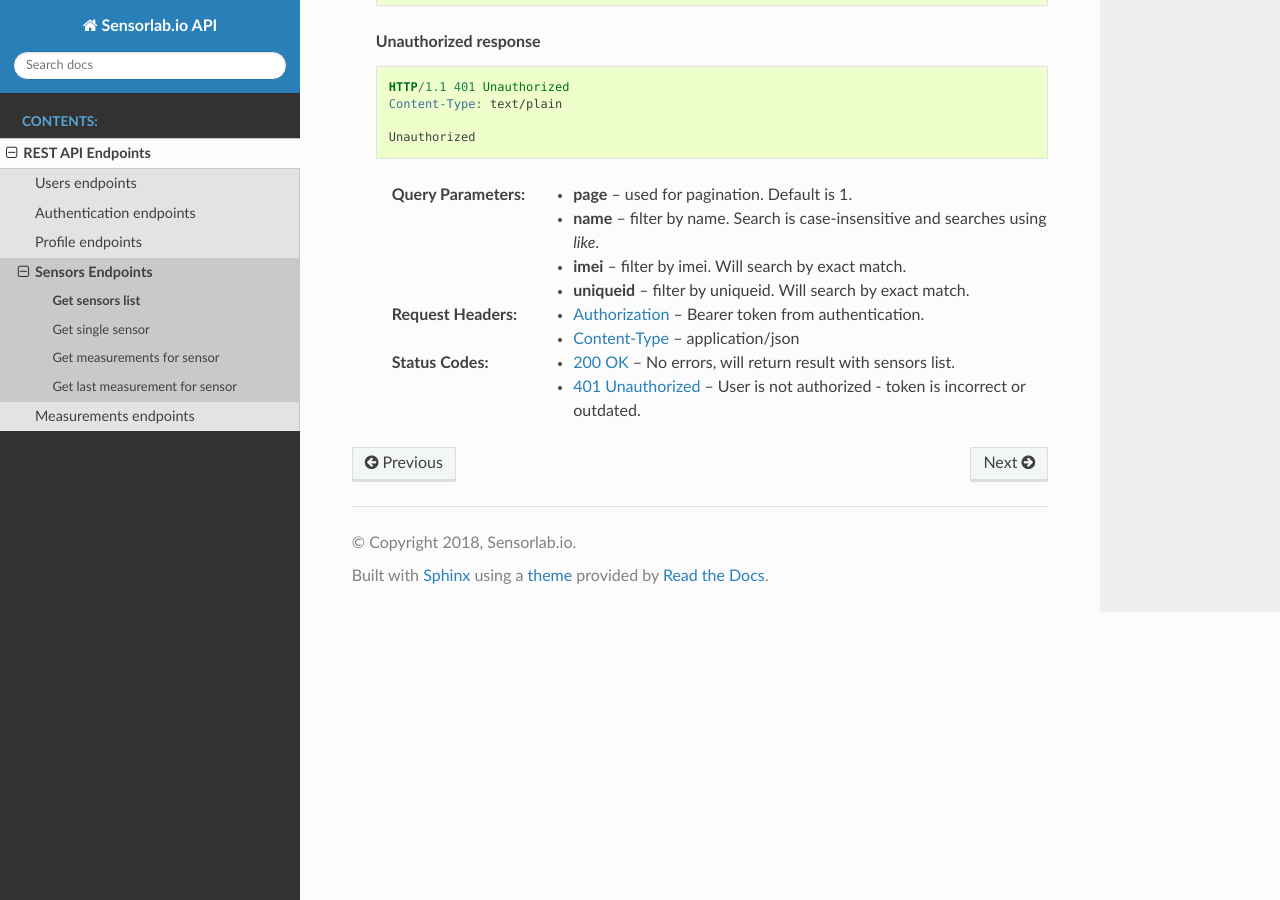
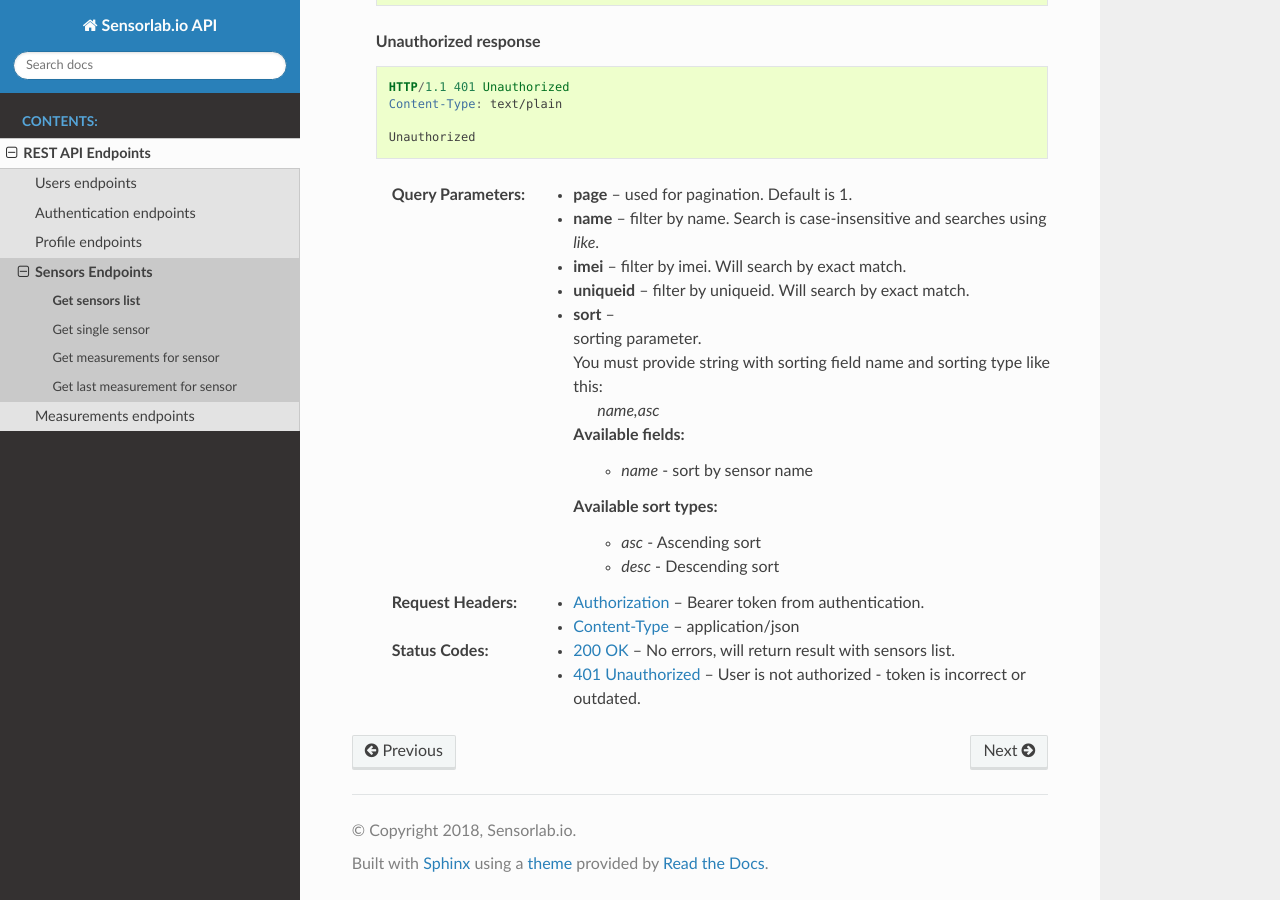
Before and after one commit to sensorlabio/sensorlab-api-docs, a Sphinx documentation site: the page built from source/endpoints/sensors/list.rst, in a window 1280 px wide and 900 px high, scrolled down 744 px. Built offline with Sphinx 7.4.7 and the Read the Docs theme 2.0.0, drawn with Linux system fonts in a browser that asks for light colours.

Commit message:
Added documentation on `sort` parameter for sensors list

```diff
--- a/source/endpoints/sensors/list.rst
+++ b/source/endpoints/sensors/list.rst
@@ -50,6 +50,18 @@ Get sensors list
     :query name: filter by name. Search is case-insensitive and searches using `like`.
     :query imei: filter by imei. Will search by exact match.
     :query uniqueid: filter by uniqueid. Will search by exact match.
+    :query sort: sorting parameter.
+
+        You must provide string with sorting field name and sorting type like this:
+
+                `name,asc`
+
+        Available fields:
+                - `name` - sort by sensor name
+        Available sort types:
+                - `asc` - Ascending sort
+                - `desc` - Descending sort
+
     :reqheader Authorization: Bearer token from authentication.
     :reqheader Content-Type: application/json
     :statuscode 200: No errors, will return result with sensors list.
```
